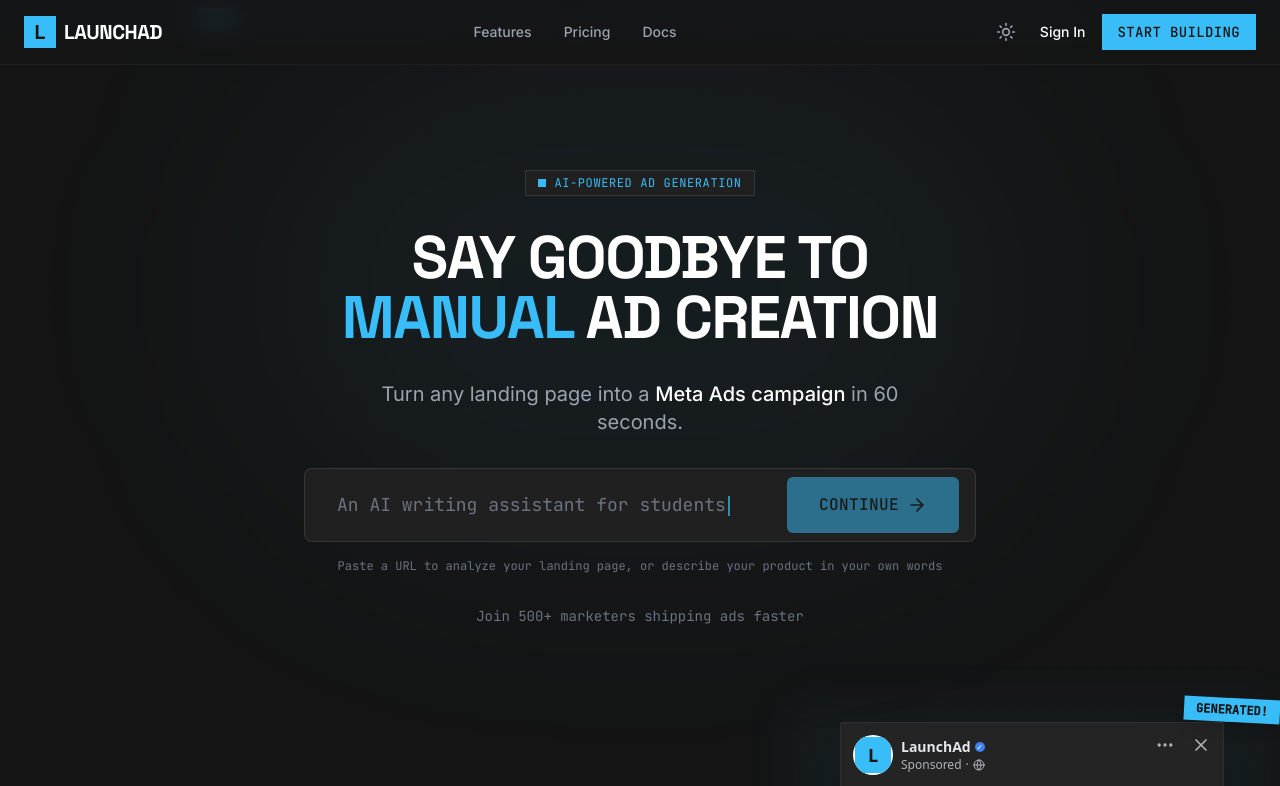
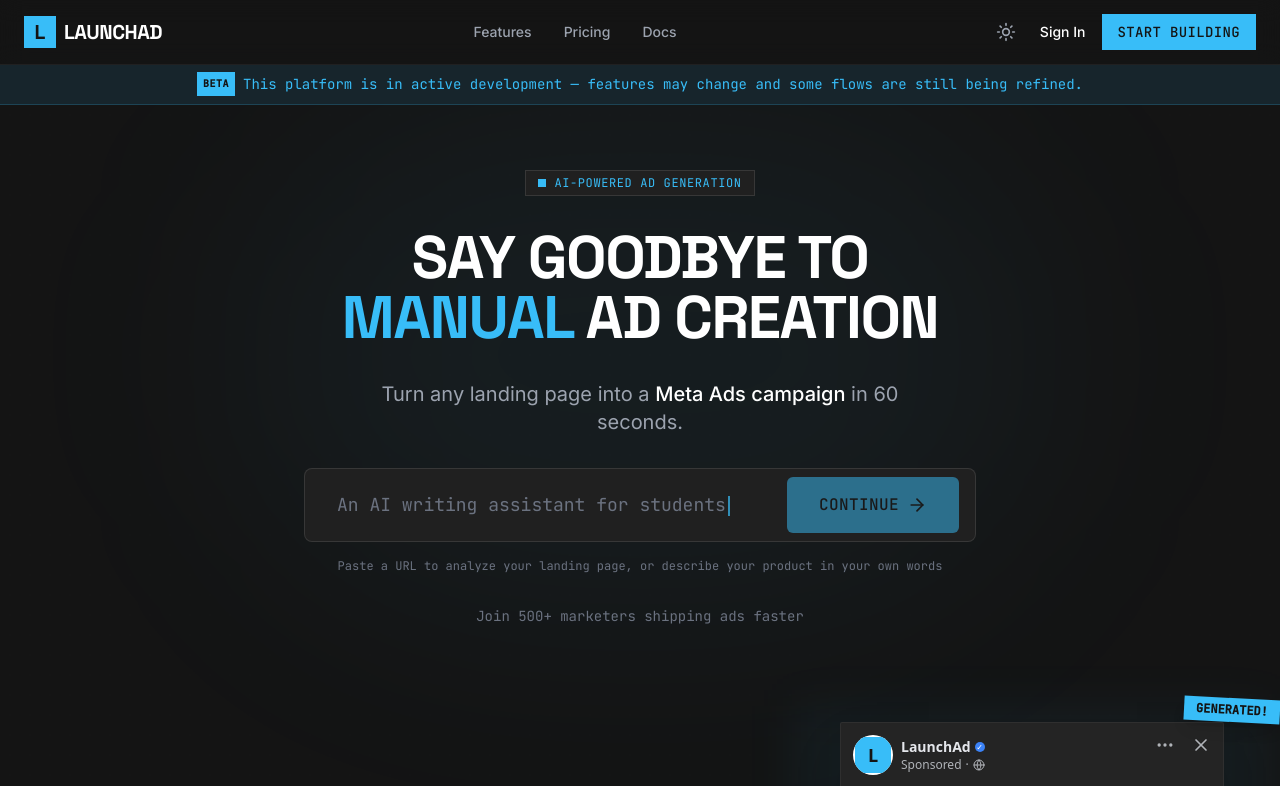
Before and after one commit to sahmadow/idea2ad, a React (Vite) app in the folder frontend/: page / in a window 1280 px wide. Shown: the top 786 px of the page. Built offline with nearby package versions, Linux system fonts and the light colour scheme; no server answers.

Commit message:
Fix beta banner hidden behind fixed navbar
Co-Authored-By: Claude Opus 4.6 <noreply@anthropic.com>

```diff
--- a/frontend/src/components/LandingView.tsx
+++ b/frontend/src/components/LandingView.tsx
@@ -102,7 +102,7 @@ export function LandingView({
       />
 
       {/* Beta banner */}
-      <div className="bg-brand-lime/10 border-b border-brand-lime/20">
+      <div className="mt-16 bg-brand-lime/10 border-b border-brand-lime/20">
         <div className="max-w-7xl mx-auto px-6 py-2 text-center text-sm font-mono text-brand-lime">
           <span className="inline-flex items-center gap-2">
             <span className="px-1.5 py-0.5 bg-brand-lime text-brand-dark text-[10px] font-bold uppercase tracking-wider">Beta</span>
@@ -112,7 +112,7 @@ export function LandingView({
       </div>
 
       {/* Hero */}
-      <section className="relative pt-32 pb-20 overflow-hidden">
+      <section className="relative pt-16 pb-20 overflow-hidden">
         <div className="absolute inset-0 bg-grid-pattern opacity-[0.03] dark:opacity-[0.03] pointer-events-none" />
         <div className="absolute top-0 left-1/2 -translate-x-1/2 w-[800px] h-[500px] bg-brand-lime/5 blur-[120px] rounded-full pointer-events-none" />
 
```
